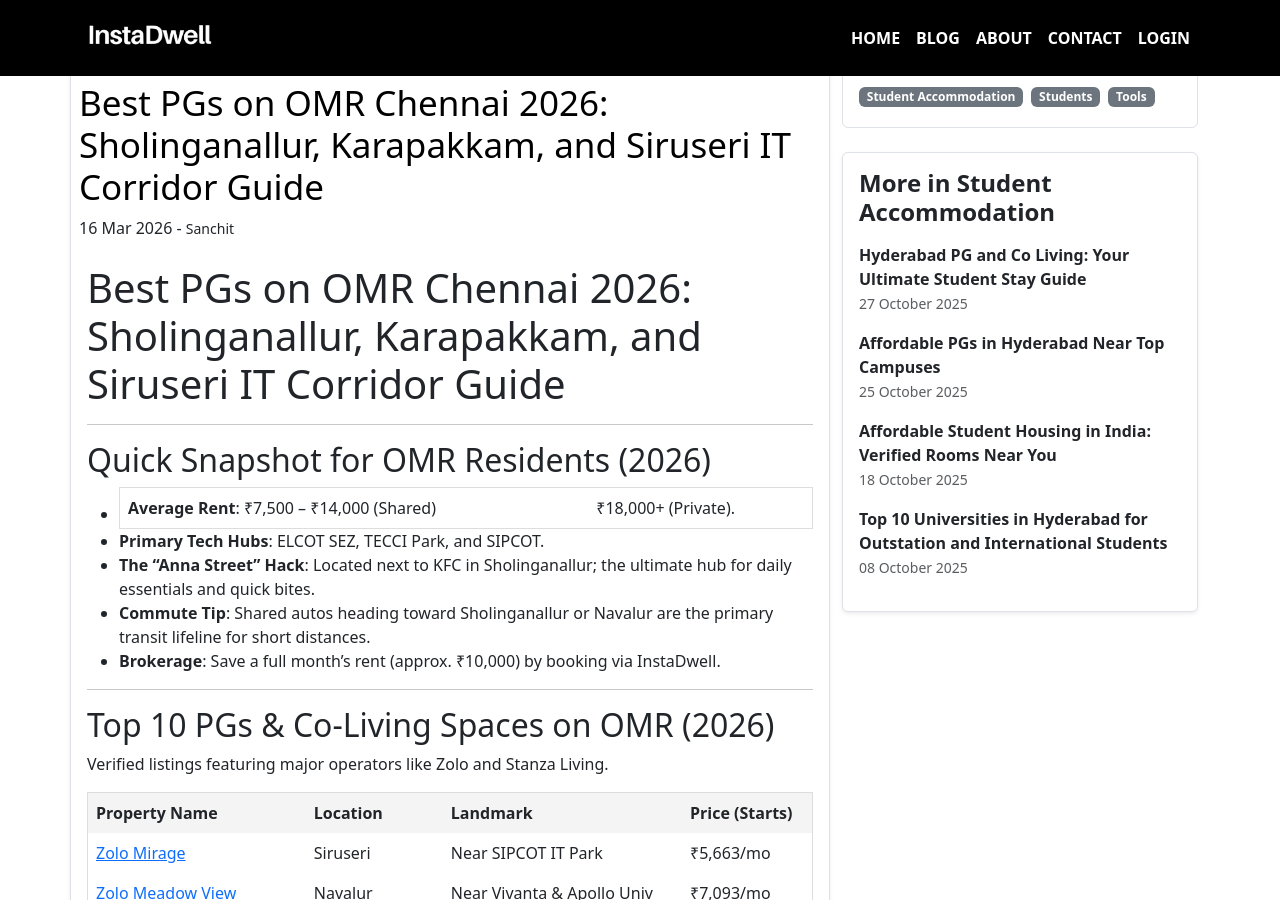
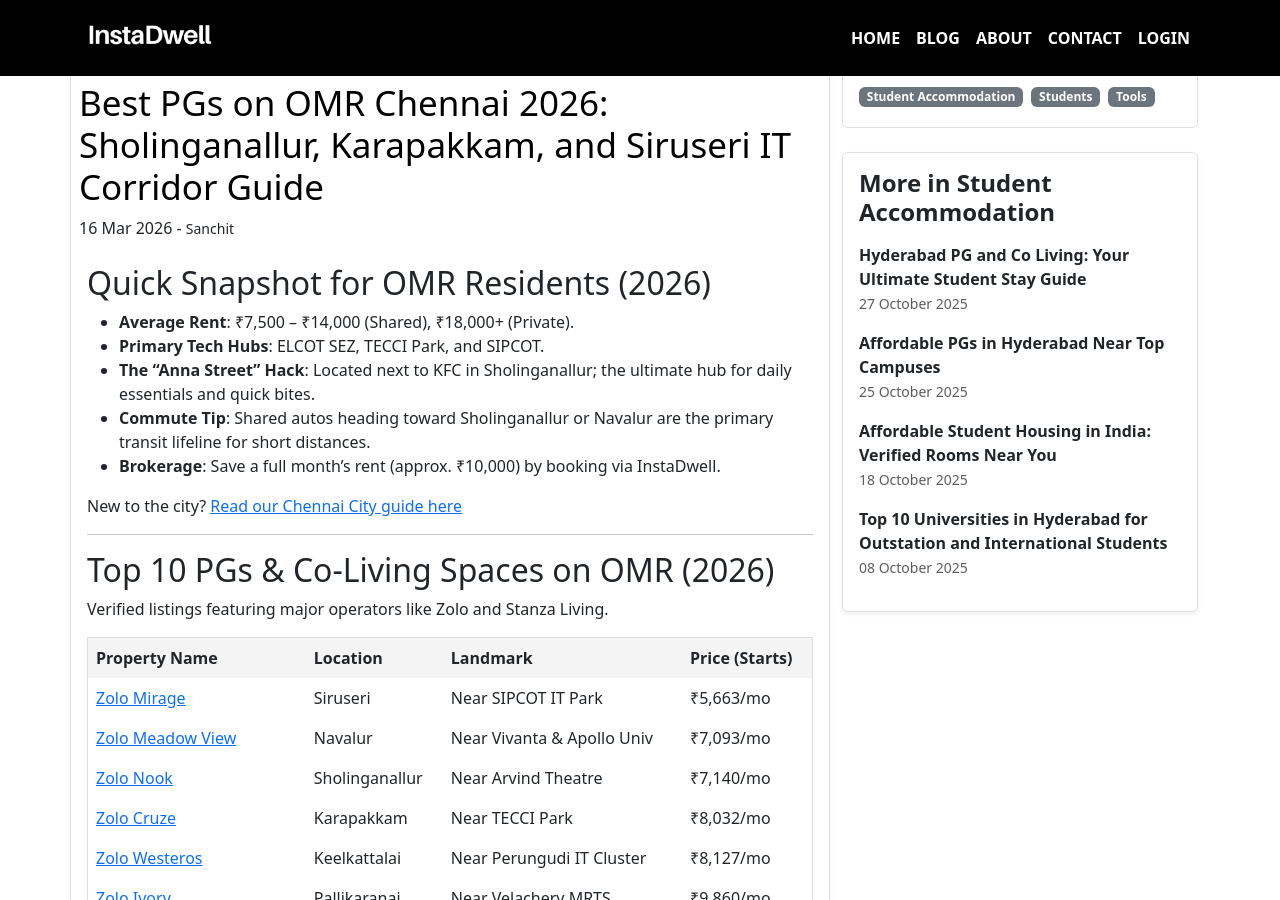
Before and after one commit to instadw/instadwell-blog, a Jekyll site: the page built from _posts/2026-03-16-best-pg-omr-chennai-sholinganallur-karapakkam-siruseri-guide-2026.md, in a window 1280 px wide and 900 px high, scrolled down 435 px. Built offline with Jekyll 4.4.1, drawn with Linux system fonts in a browser that asks for light colours; some of the changed text lies outside the part shown.

Commit message:
Update 2026-03-16-best-pg-omr-chennai-sholinganallur-karapakkam-siruseri-guide-2026.md

```diff
--- a/_posts/2026-03-16-best-pg-omr-chennai-sholinganallur-karapakkam-siruseri-guide-2026.md
+++ b/_posts/2026-03-16-best-pg-omr-chennai-sholinganallur-karapakkam-siruseri-guide-2026.md
@@ -20,17 +20,15 @@
     answer: "Use InstaDwell to browse verified listings, compare landmarks, and schedule a visit directly with the operator."
 ---
 
-# Best PGs on OMR Chennai 2026: Sholinganallur, Karapakkam, and Siruseri IT Corridor Guide
-
-----------
-
 ## Quick Snapshot for OMR Residents (2026)
 
-* **Average Rent**: ₹7,500 – ₹14,000 (Shared) | ₹18,000+ (Private).
+* **Average Rent**: ₹7,500 – ₹14,000 (Shared), ₹18,000+ (Private).
 * **Primary Tech Hubs**: ELCOT SEZ, TECCI Park, and SIPCOT.
 * **The "Anna Street" Hack**: Located next to KFC in Sholinganallur; the ultimate hub for daily essentials and quick bites.
 * **Commute Tip**: Shared autos heading toward Sholinganallur or Navalur are the primary transit lifeline for short distances.
 * **Brokerage**: Save a full month's rent (approx. ₹10,000) by booking via InstaDwell.
+
+New to the city? [Read our Chennai City guide here](https://instadwell.com/blog/pg-vs-flat-in-chennai-rent-and-best-areas-guide-2025)
 
 ----------
 
@@ -111,5 +109,5 @@
 
 [Find Your 100% Verified, 0-Brokerage PG on OMR Today →](https://instadwell.com/search?lat=12.8499595&lng=80.2306435&location=OMR%20Rd%2C%20Navalur)
 
-[Read our Chennai city guide here](https://instadwell.com/blog/pg-vs-flat-in-chennai-rent-and-best-areas-guide-2025)
+[Read our Chennai City guide here](https://instadwell.com/blog/pg-vs-flat-in-chennai-rent-and-best-areas-guide-2025)
 ---
```
